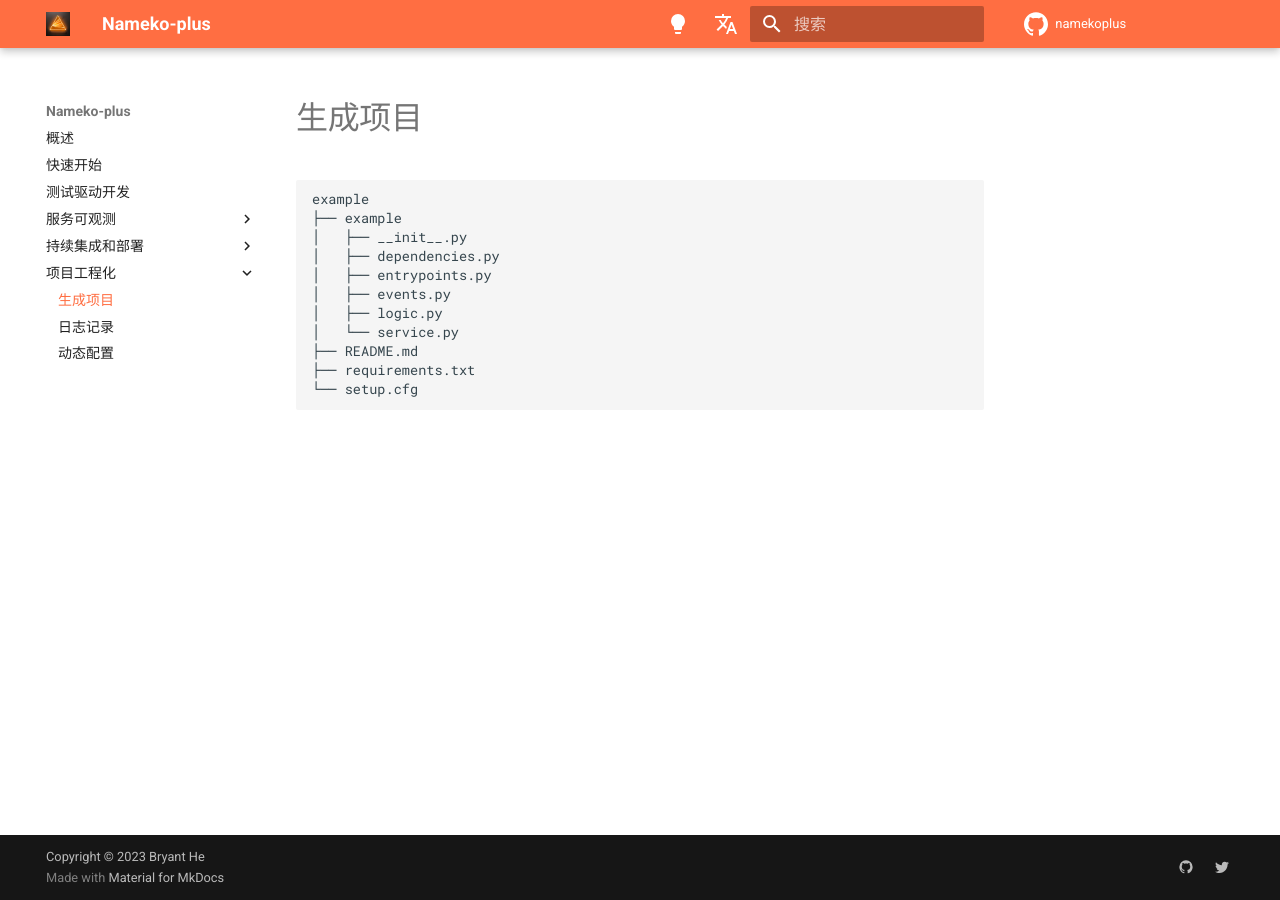
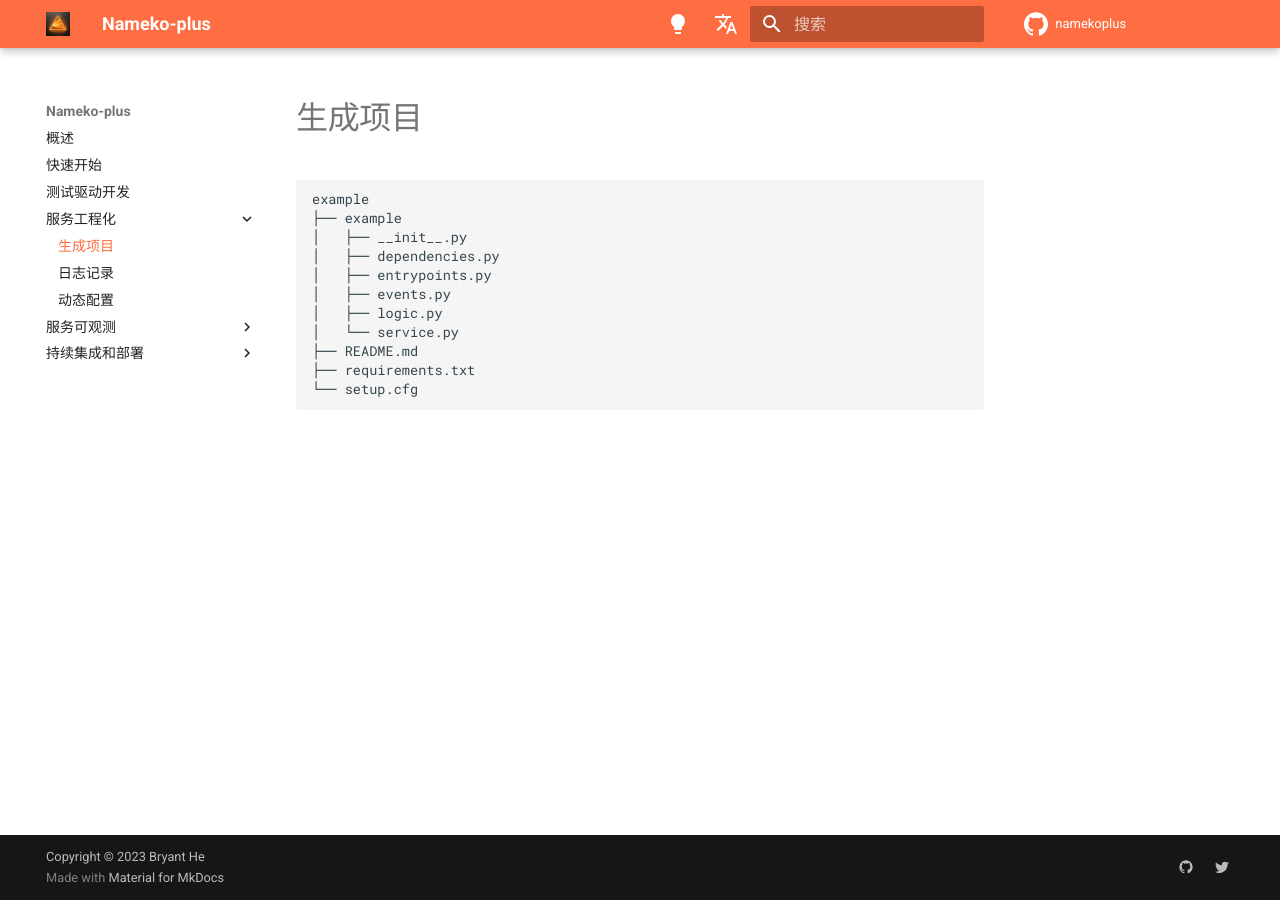
Before and after one commit to Bryanthelol/nameko-plus-doc, an MkDocs documentation site: the page built from docs/生成项目.md, in a window 1280 px wide. Built offline with MkDocs 1.6.1 and Material for MkDocs 9.7.7, drawn with Linux system fonts in a browser that asks for light colours; comment, search, counter and statistics services are not loaded; some of the changed lines change nothing that is shown.

Commit message:
update doc

```diff
--- a/mkdocs.yml
+++ b/mkdocs.yml
@@ -5,6 +5,10 @@ nav:
 - index.md
 - 快速开始.md
 - 测试驱动开发.md
+- 服务工程化:
+  - 生成项目.md
+  - 日志记录.md
+  - 动态配置.md
 - 服务可观测:
   - 度量服务状态.md
 - 持续集成和部署:
@@ -13,10 +17,6 @@ nav:
   - sit 环境方案.md
   - staging 环境方案.md
   - prod 环境方案.md
-- 项目工程化:
-  - 生成项目.md
-  - 日志记录.md
-  - 动态配置.md
 # - 整体架构说明.md
 # - 深入 Nameko 内部:
 #   - 编写 Nameko 扩展.md
```
